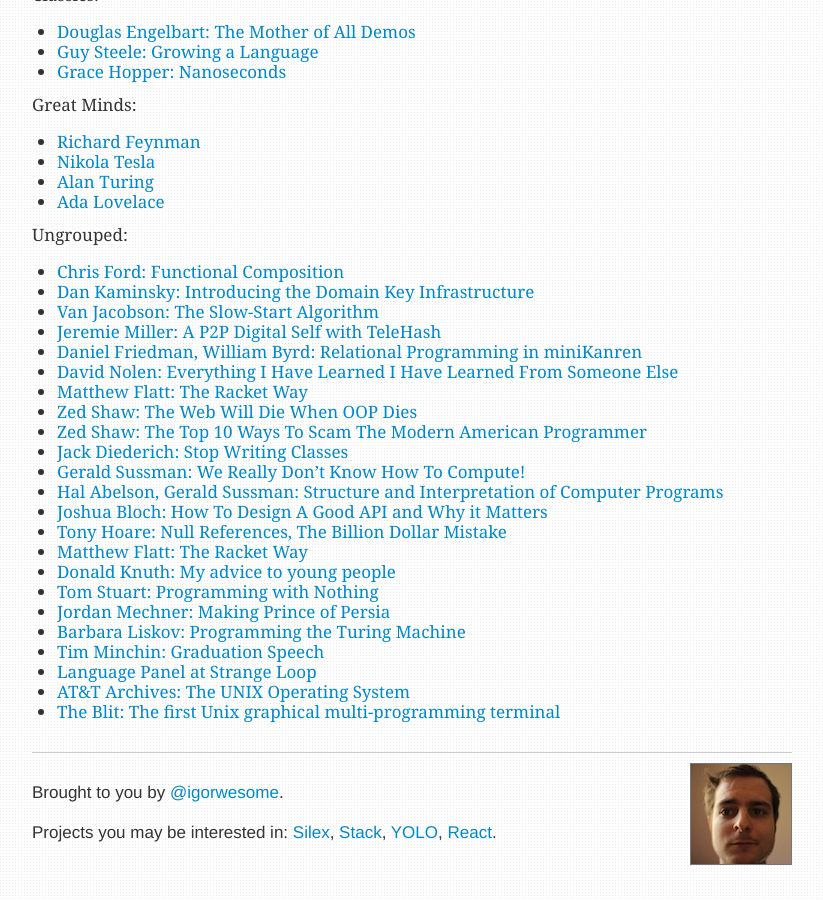
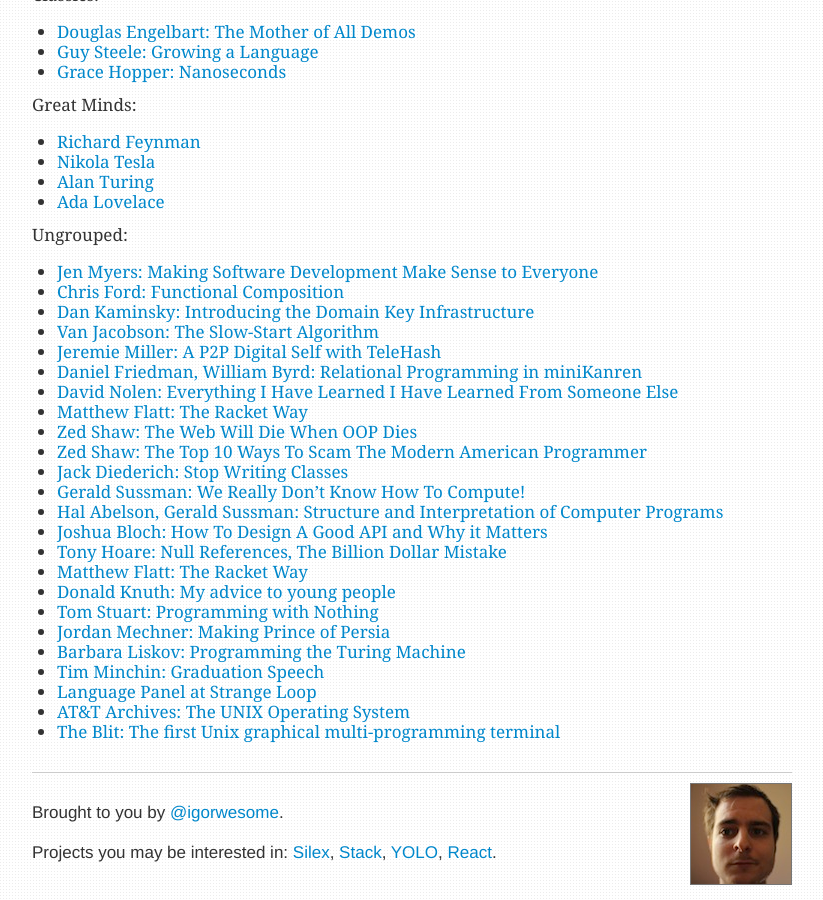
Before and after one commit to igorw/weblog, a Jekyll site: the page built from videoshelf.md, in a window 1280 px wide and 900 px high, scrolled down 683 px. Shown: the whole window, without its empty margins (228-1051 px from the left). Built offline with Jekyll 4.4.1, drawn with Linux system fonts in a browser that asks for light colours; Markdown is read by kramdown in place of the engine named in the settings.

Commit message:
add antiheroine

```diff
--- a/videoshelf.md
+++ b/videoshelf.md
@@ -51,6 +51,7 @@ Great Minds:
 
 Ungrouped:
 
+* [Jen Myers: Making Software Development Make Sense to Everyone](http://www.infoq.com/presentations/software-development-everyone)
 * [Chris Ford: Functional Composition](http://www.infoq.com/presentations/music-functional-language)
 * [Dan Kaminsky: Introducing the Domain Key Infrastructure](https://www.youtube.com/watch?v=lo5utZoWEgo)
 * [Van Jacobson: The Slow-Start Algorithm](https://www.youtube.com/watch?v=QP4A6L7CEqA)
```
